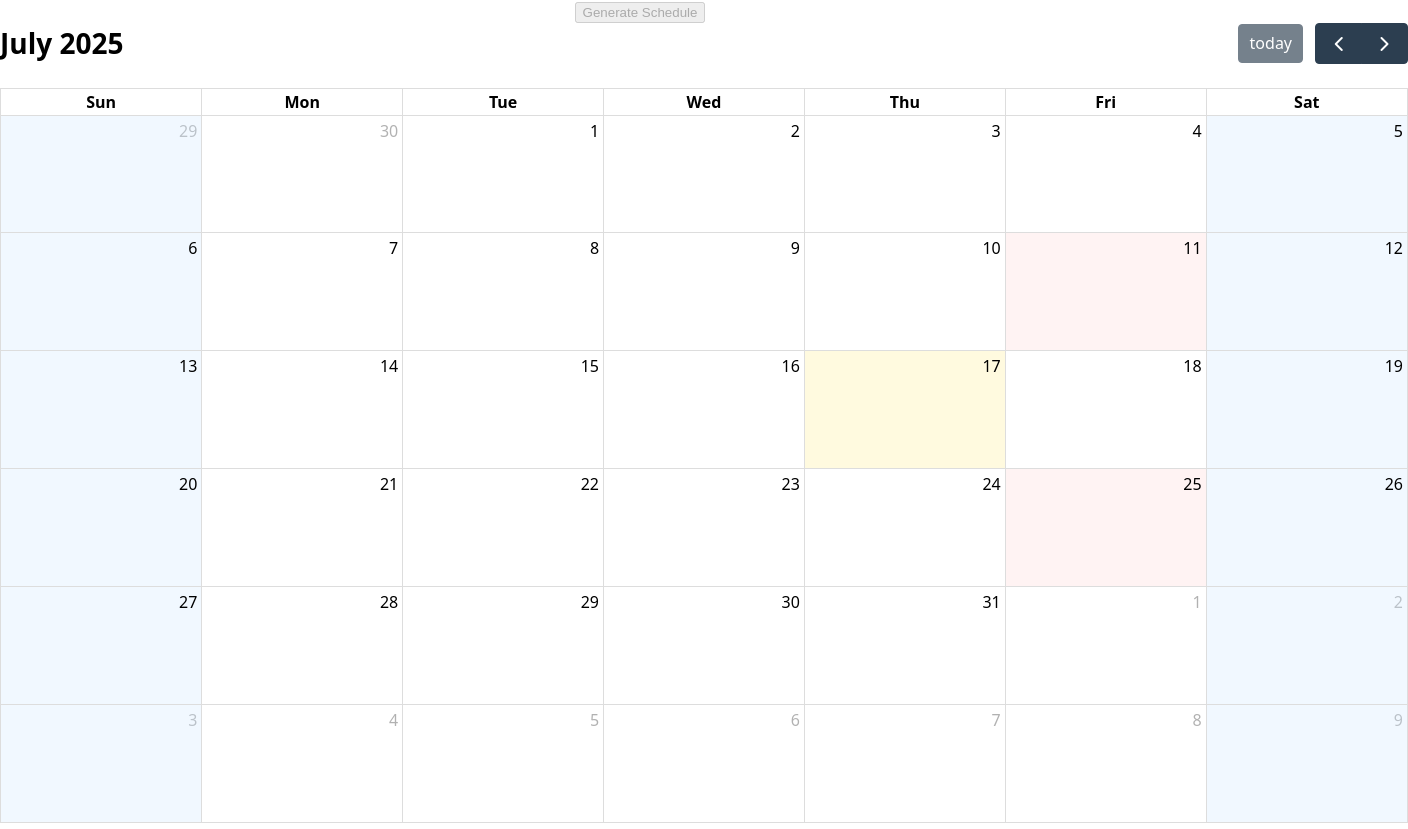
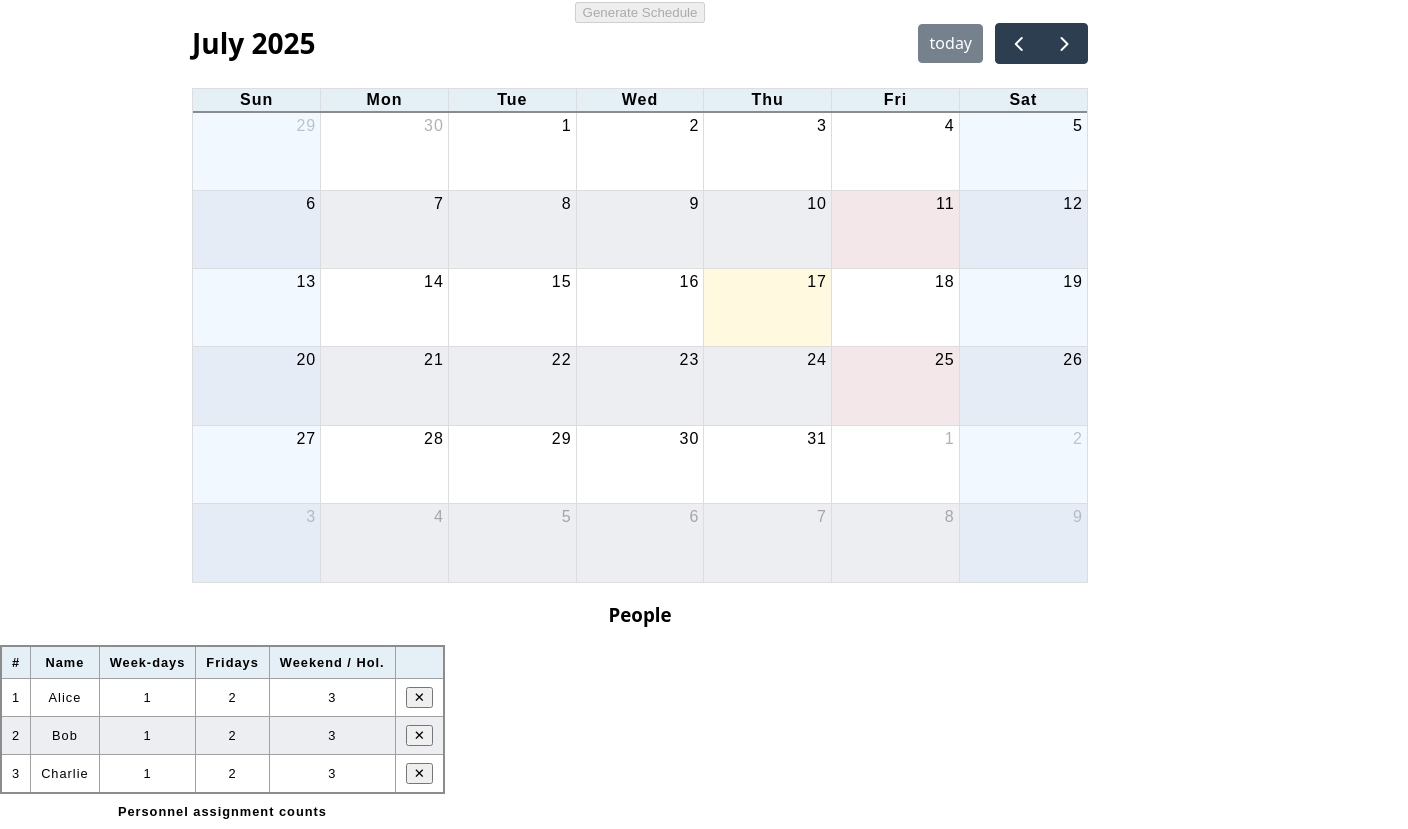
Before and after one commit to haydec/SimpleCalendar, a React (Create React App) app in the folder frontend/: page / in a window 1280 px wide. Shown: the top 829 px of the page, 1408 px wide, since content can reach past the window. Built offline with nearby package versions, Linux system fonts and the light colour scheme; no server answers.

Commit message:
Table Summary

```diff
--- a/frontend/src/App.css
+++ b/frontend/src/App.css
@@ -11,12 +11,25 @@
     – drives the day‑cell size
     – 80 vw × 70 vh  (adjust the %.s to taste)
 *****************************************************************************/
-.calendar-wrapper {
-  width:  110vw;
-  height: 100vh;
-  margin: 0 auto;
+
+/*@media screen and (orientation: landscape) {
+  .calendar-wrapper{
+    width:80vh;
+    height:80vw;
+  }
 }
-/*
+
+/*@media screen and (orientation: portrait) {
+  .calendar-wrapper{
+    width:80vh;
+    height:80vw;
+   /*or whatever*/
+/*  }
+}
+
+
+
+
   display: flex;
   justify-content: center;
   align-items: flex-start;
@@ -28,6 +41,12 @@
   table-layout: fixed;
 }
 */
+
+.calendar-wrapper {
+  width:  70vw;
+  height: 70vh;
+  margin: 0 auto;
+}
 
 /*****************************************************************************
   Slim blue assignment pills
@@ -51,4 +70,49 @@
 .fc .fc-daygrid-day-events { margin-top: auto; }
 
 /* optional: ensure a readable minimum day‑cell height */
-.fc .fc-daygrid-day { min-height: 80px; }
+.fc .fc-daygrid-day { min-height: 10vh; }
+
+
+
+
+
+table {
+  border-collapse: collapse;
+  border: 2px solid rgb(140 140 140);
+  font-family: sans-serif;
+  font-size: 0.8rem;
+  letter-spacing: 1px;
+}
+
+caption {
+  caption-side: bottom;
+  padding: 10px;
+  font-weight: bold;
+}
+
+thead,
+tfoot {
+  background-color: rgb(228 240 245);
+}
+
+th,
+td {
+  border: 1px solid rgb(160 160 160);
+  padding: 8px 10px;
+}
+
+td:last-of-type {
+  text-align: center;
+}
+
+tbody > tr:nth-of-type(even) {
+  background-color: rgb(237 238 242);
+}
+
+tfoot th {
+  text-align: right;
+}
+
+tfoot td {
+  font-weight: bold;
+}
--- a/frontend/src/App.js
+++ b/frontend/src/App.js
@@ -92,6 +92,8 @@ export default function App() {
   const [events, setEvents]       = useState([]);
   const [loading, setLoading]     = useState(false);
   const [settingsSent, setSent]   = useState(false);
+  const [personStats, setPersonStats] = useState({});
+
 
   /* recompute + send settings whenever range changes */
   useEffect(() => {
@@ -152,22 +154,94 @@ export default function App() {
     setSent(false);           // disable button until POST succeeds again
   };
 
+
+  const [people, setPeople] = useState(["Alice", "Bob", "Charlie"]);
+  const [nameInput, setNameInput] = useState("");
+
+  const addPerson = () => {
+    const trimmed = nameInput.trim();
+    if (trimmed && !people.includes(trimmed)) setPeople([...people, trimmed]);
+    setNameInput("");
+  };
+
+  const removePerson = (name) => {
+    setPeople(people.filter((p) => p !== name));
+  };
+
   return (
     <div className="App p-4 space-y-4">
       <button className="btn" onClick={generateSchedule} disabled={loading || !settingsSent}>
         {loading ? "Loading…" : "Generate Schedule"}
       </button>
+
       <div className="calendar-wrapper">
         <FullCalendar
           /* make FC obey the 100 % height we forced in CSS */
           height="100%"
+          width = "100%"
           plugins={[dayGridPlugin, interactionPlugin]}
           events={[...events, ...highlightEvents]}
           datesSet={handleDatesSet}
           editable
-        aspectRatio={1.2}
+          //aspectRatio={1.2}
         />
       </div>
+
+      {/* people table */}
+      <div className="people-section mt-6">
+        <h3 className="text-lg font-semibold mb-2">People</h3>
+
+        <table className="mx-auto border-collapse">
+          <caption className="sr-only">Personnel assignment counts</caption>
+
+          <thead>
+            <tr>
+              <th className="border px-4 py-1 bg-gray-100">#</th>
+              <th className="border px-4 py-1 bg-gray-100">Name</th>
+              <th className="border px-4 py-1 bg-gray-100">Week‑days</th>
+              <th className="border px-4 py-1 bg-gray-100">Fridays</th>
+              <th className="border px-4 py-1 bg-gray-100">Weekend / Hol.</th>
+              <th className="border px-4 py-1 bg-gray-100"></th>{/* remove btn */}
+            </tr>
+          </thead>
+
+          <tbody>
+            {people.map((p, idx) => {
+              const s = personStats[p] || { weekday:0, friday:0, weekendHoliday:0 };
+              return (
+                <tr key={p}>
+                  <td className="border px-4 py-1">{idx + 1}</td>
+                  <td className="border px-4 py-1 text-left">{p}</td>
+                  <td className="border px-4 py-1 text-center">{1}</td>
+                  <td className="border px-4 py-1 text-center">{2}</td>
+                  <td className="border px-4 py-1 text-center">{3}</td>
+                  <td className="border px-4 py-1 text-center">
+                    <button onClick={() => removePerson(p)} title="Remove">✕</button>
+                  </td>
+                </tr>
+              );
+            })}
+          </tbody>
+        </table>
+
+
+        {/* add‑name input */}
+        <div className="mt-3 flex justify-center gap-2">
+          <input
+            className="border px-2 py-1"
+            placeholder="New name…"
+            value={nameInput}
+            onChange={(e) => setNameInput(e.target.value)}
+            onKeyDown={(e) => e.key === 'Enter' && addPerson()}
+          />
+          <button className="btn" onClick={addPerson}>Add</button>
+        </div>
+      </div>
+
+
+
+
+
     </div>
   );
 }
```
Lines whose indentation alone changed are shown as unchanged.
